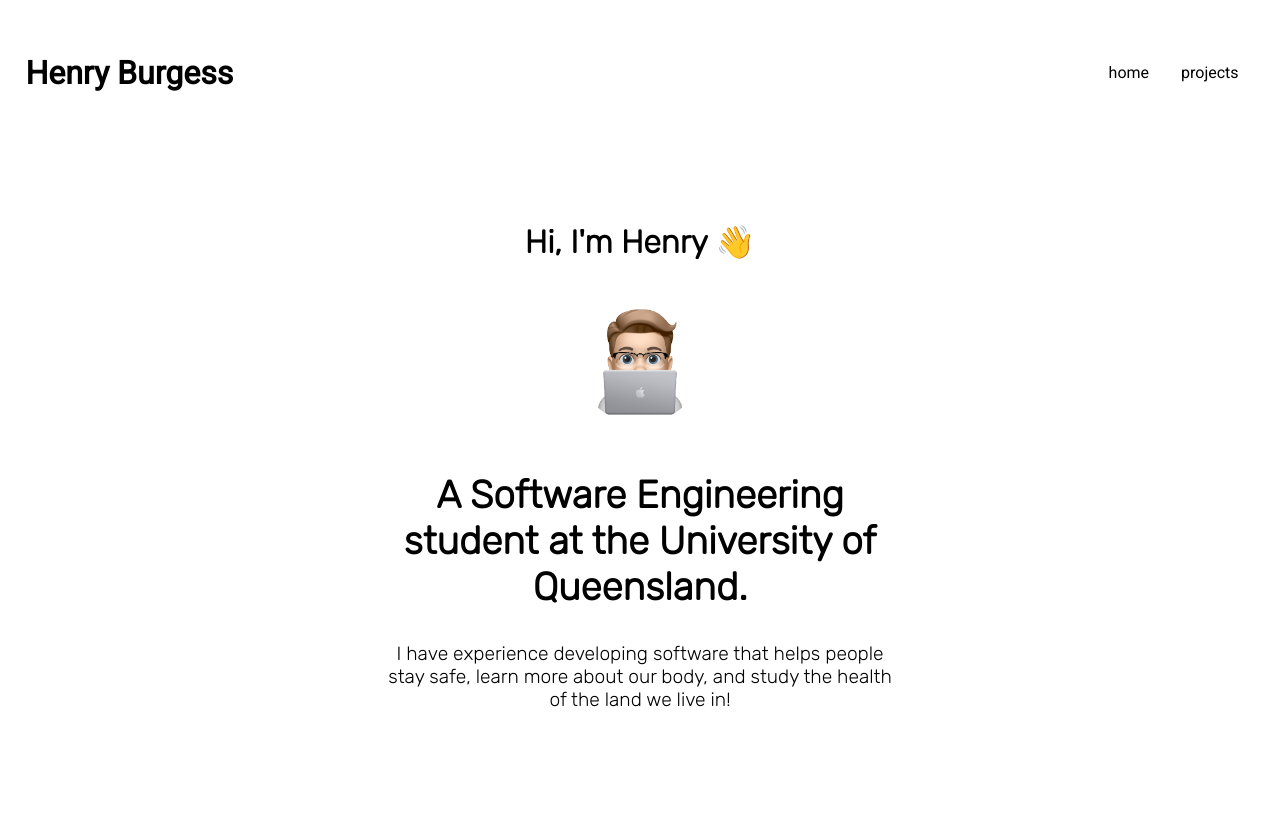
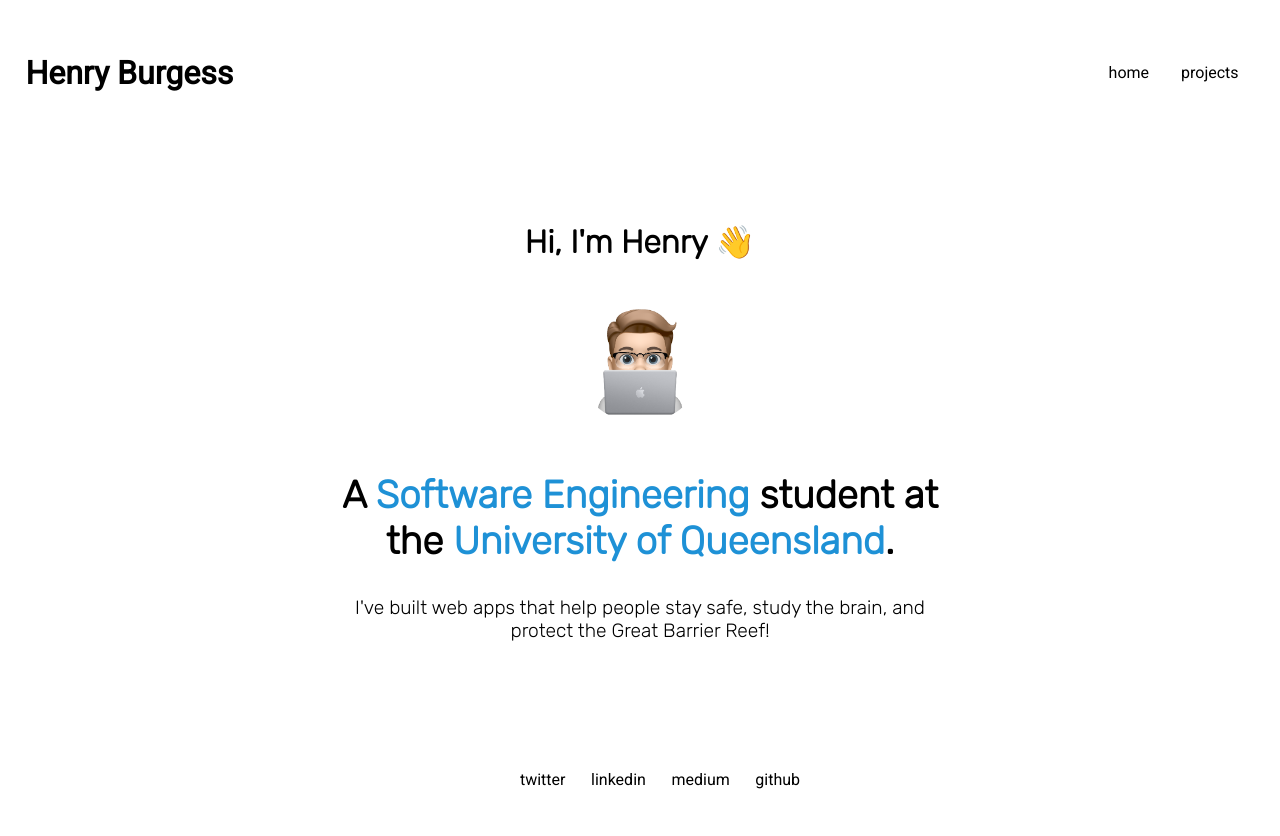
Before and after one commit to henry-burgess/henryburgess.me, a Gatsby site: page / in a window 1280 px wide. Before the commit the page ends 802 px from the top, so only its background shows below. Built offline with nearby package versions, Linux system fonts and the light colour scheme; Gatsby itself is replaced by a stand-in of ours.

Commit message:
Styling updates
Update to Project page

```diff
--- a/src/components/footer.js
+++ b/src/components/footer.js
@@ -7,37 +7,38 @@
 // Social Media links
 const links = [
   {
-    text: "Twitter",
+    text: "twitter",
     url: "https://www.twitter.com/henryjburg/",
   },
   {
-    text: "LinkedIn",
+    text: "linkedin",
     url: "https://www.linkedin.com/in/henryjamesburgess/",
   },
   {
-    text: "Medium",
+    text: "medium",
     url: "https://henryjburg.medium.com",
   },
   {
-    text: "GitHub",
+    text: "github",
     url: "https://www.github.com/henry-burgess",
   },
 ]
 
 const Footer = () => {
   return (
-    <ul className={'listStyles'}>
+    <footer className={"footer"}>
+      <div>
+        <ul style={{ display: "flex", flex: 1 }}>
             {links.map(link => (
-          <li className={'listItemStyles'}>
-            <a
-              className={'linkStyles'}
-              href={`${link.url}`}
-            >
+              <li className={"footerItem"}>
+                <a className={"footerLink"} href={`${link.url}`}>
                   {link.text}
                 </a>
               </li>
             ))}
           </ul>
+      </div>
+    </footer>
   )
 }
 
--- a/src/components/layout.js
+++ b/src/components/layout.js
@@ -5,6 +5,7 @@
 
 // Components
 import Header from "./header"
+import Footer from "./footer"
 
 // Assets
 import "../scss/main.scss"
@@ -27,7 +28,7 @@
     render={data => (
       <React.Fragment>
         <Helmet
-          title={'title'}
+          title={'Henry Burgess'}
           meta={[
             { name: 'description', content: 'Landing page of portfolio for Henry Burgess' },
             { name: 'keywords', content: 'gatsby, development, porfolio' },
@@ -40,6 +41,7 @@
             {children}
           </div>
         </main>
+        <Footer />
       </React.Fragment>
     )}
   />
--- a/src/pages/index.js
+++ b/src/pages/index.js
@@ -16,10 +16,10 @@
         </h1>
         <img src={ProfileImage} alt='Henry Burgess' className={'profileStyles'}></img>
         <h2 className={'introHeadingStyles'}>
-          A Software Engineering student at the University of Queensland.
+          A <span className={'emphasisPrimary'}>Software Engineering</span> student at the <span className={'emphasisPrimary'}>University of Queensland</span>.
         </h2>
         <p className={'introParagraphStyles'}>
-          I have experience developing software that helps people stay safe, learn more about our body, and study the health of the land we live in!
+          I've built web apps that help people stay safe, study the brain, and protect the Great Barrier Reef!
         </p>
       </div>
     </Layout>
--- a/src/scss/main.scss
+++ b/src/scss/main.scss
@@ -8,7 +8,15 @@
 }
 
 .innerPage {
-  max-width: 50%;
+  max-width: 60%;
+}
+
+.emphasisPrimary {
+  color: $primary;
+}
+
+.emphasisSecondary {
+  color: $backgroundPrimary;
 }
 
 .headingAccentStyles {
@@ -19,10 +27,11 @@
   margin-top: 0;
   margin-bottom: 32;
   max-width: 320;
+  font-size: 2.4rem;
 }
 
 .paragraphStyles {
-  margin-bottom: 48;
+  font-size: 1.2rem;
 }
 
 .listStyles {
@@ -91,6 +100,29 @@
   font-weight: 500;
 }
 
+// Footer styles
+.footer {
+  font-family: $roboto;
+  margin: 0 auto;
+  max-width: 960;
+  padding: 1rem 1rem;
+  display: flex;
+  justify-items: space-between;
+  justify-content: center;
+  align-items: center;
+}
+
+.footerItem {
+  list-style-type: none;
+  padding: 0.8rem;
+}
+
+.footerLink {
+  text-decoration: none;
+  color: $textSecondary;
+  font-weight: 500;
+}
+
 code {
   background-color: $codeBackground;
   color: $highlight;
```
Also changed, not shown: src/pages/projects.js (+17 -1 lines). Lines whose indentation alone changed are shown as unchanged.
